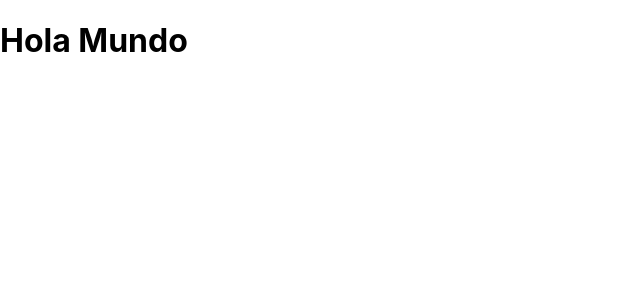
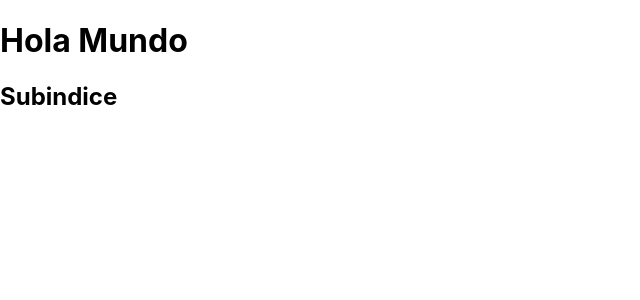
Before and after one commit to juancr5/Old_Wave-React-Front, a React (Create React App) app: page / in a window 1280 px wide. Shown: the top 300 px of the page, without its empty margins (0-640 px from the left). Built offline with nearby package versions, Linux system fonts and the light colour scheme.

Commit message:
Update Subindex

```diff
--- a/src/App.js
+++ b/src/App.js
@@ -1,10 +1,10 @@
-import logo from './logo.svg';
 import './App.css';
 
 function App() {
   return (
     <>
       <h1>Hola Mundo</h1>
+      <h2>Subindice</h2>
     </>
   );
 }
```
